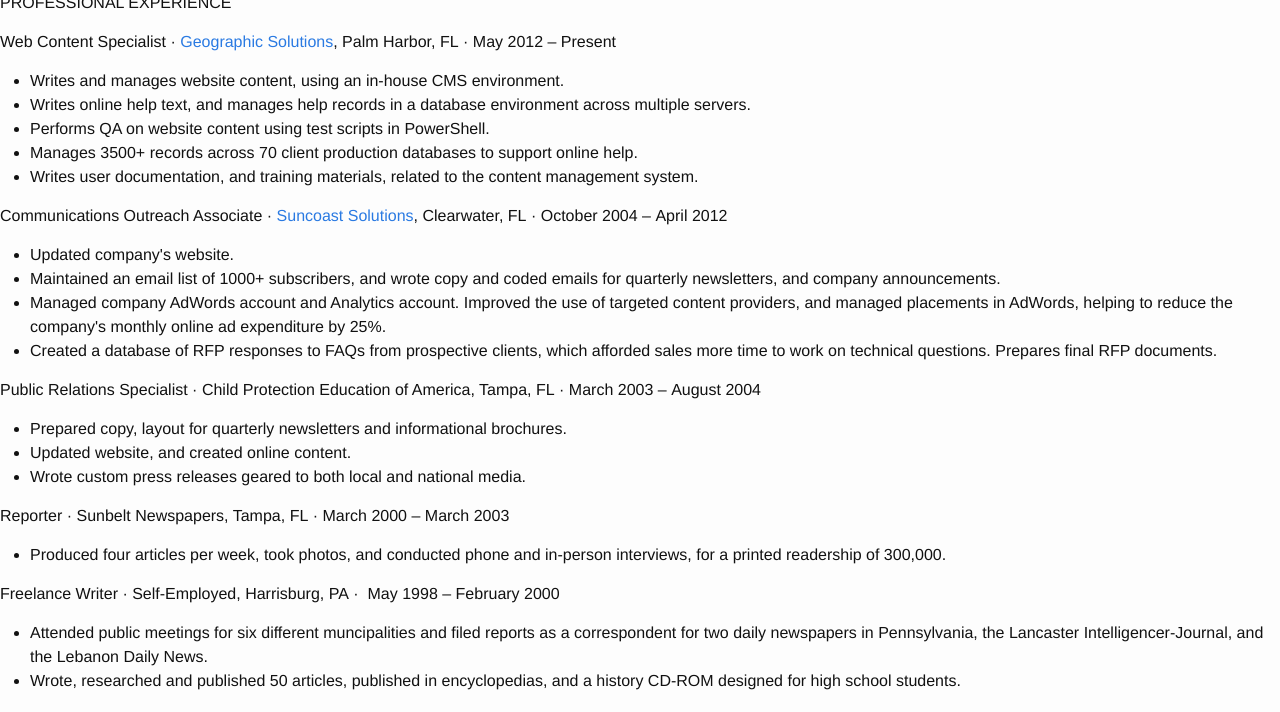
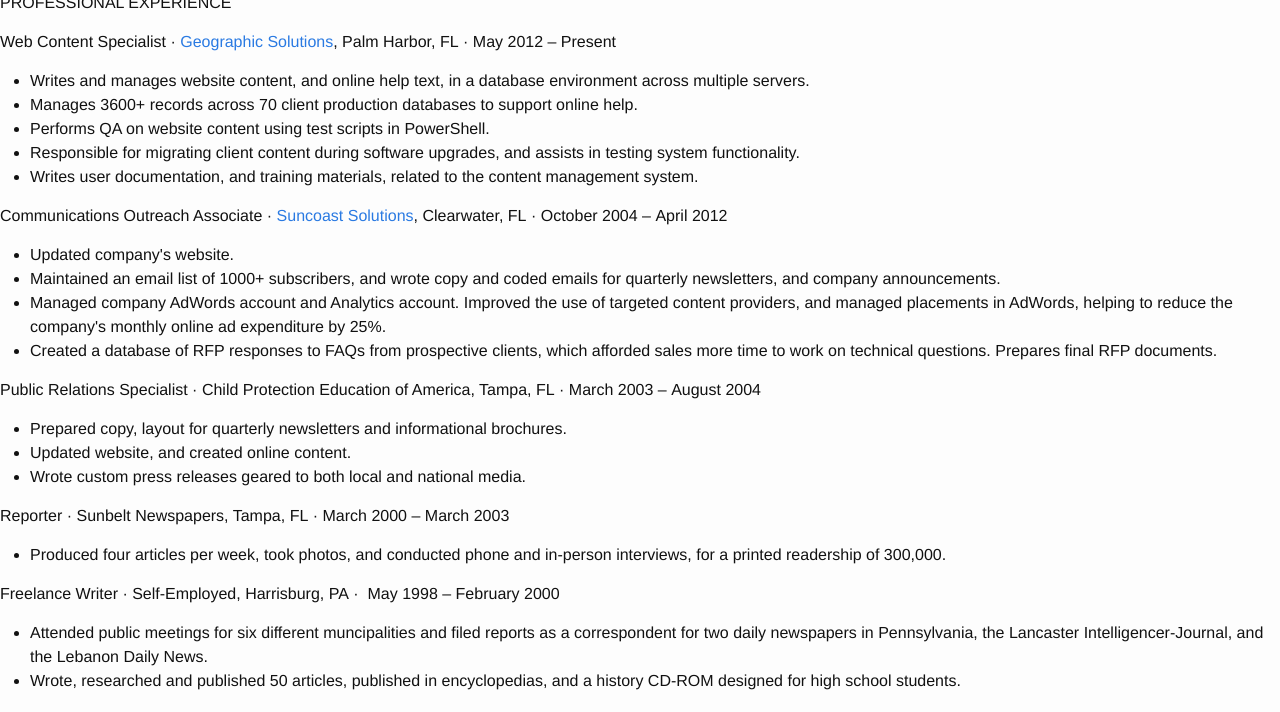
Before and after one commit to dt727/dt727.github.io, a Jekyll site: the page resume.html, which Jekyll copies as it is, in a window 1280 px wide and 900 px high, scrolled down 428 px, cut to the strip 188-900 px from the top of the window. Built offline with Jekyll 4.4.1, drawn with Linux system fonts in a browser that asks for light colours.

Commit message:
Update resume.html

```diff
--- a/resume.html
+++ b/resume.html
@@ -39,10 +39,10 @@
 		<h4>PROFESSIONAL EXPERIENCE</h4>
 			<p><span class="bold">Web Content Specialist</span>&nbsp;&#183;&nbsp;<a href="http://www.geographicsolutions.com" target='_blank'>Geographic Solutions</a>, Palm Harbor, FL&nbsp;&#183;&nbsp;May 2012&nbsp;&#8211;&nbsp;Present</p>
 				<ul>
-					<li>Writes and manages website content, using an in-house CMS environment.</li>
-					<li>Writes online help text, and manages help records in a database environment across multiple servers.</li>
+					<li>Writes and manages website content, and online help text, in a database environment across multiple servers. </li>
+					<li>Manages 3600+ records across 70 client production databases to support online help.</li>
 					<li>Performs QA on website content using test scripts in PowerShell.</li>
-					<li>Manages 3500+ records across 70 client production databases to support online help.</li>
+					<li>Responsible for migrating client content during software upgrades, and assists in testing system functionality.</li>
 					<li>Writes user documentation, and training materials, related to the content management system.</li>
 				</ul>
 
```
